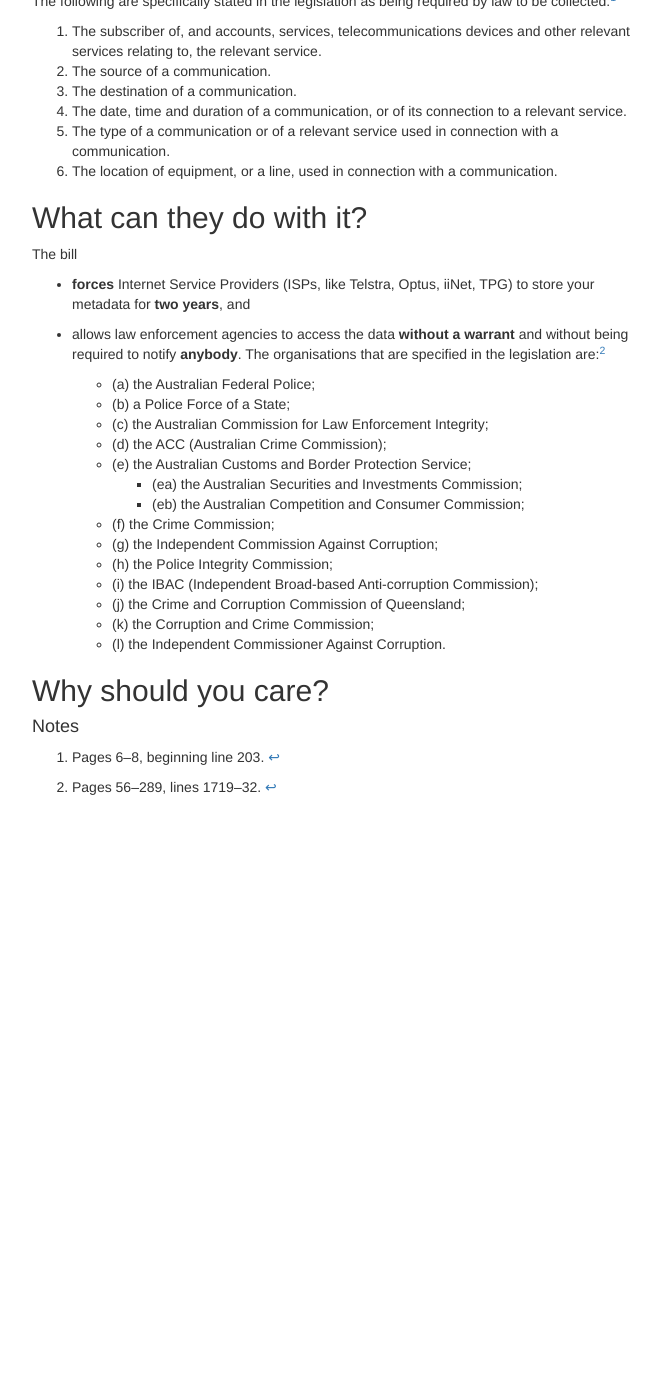
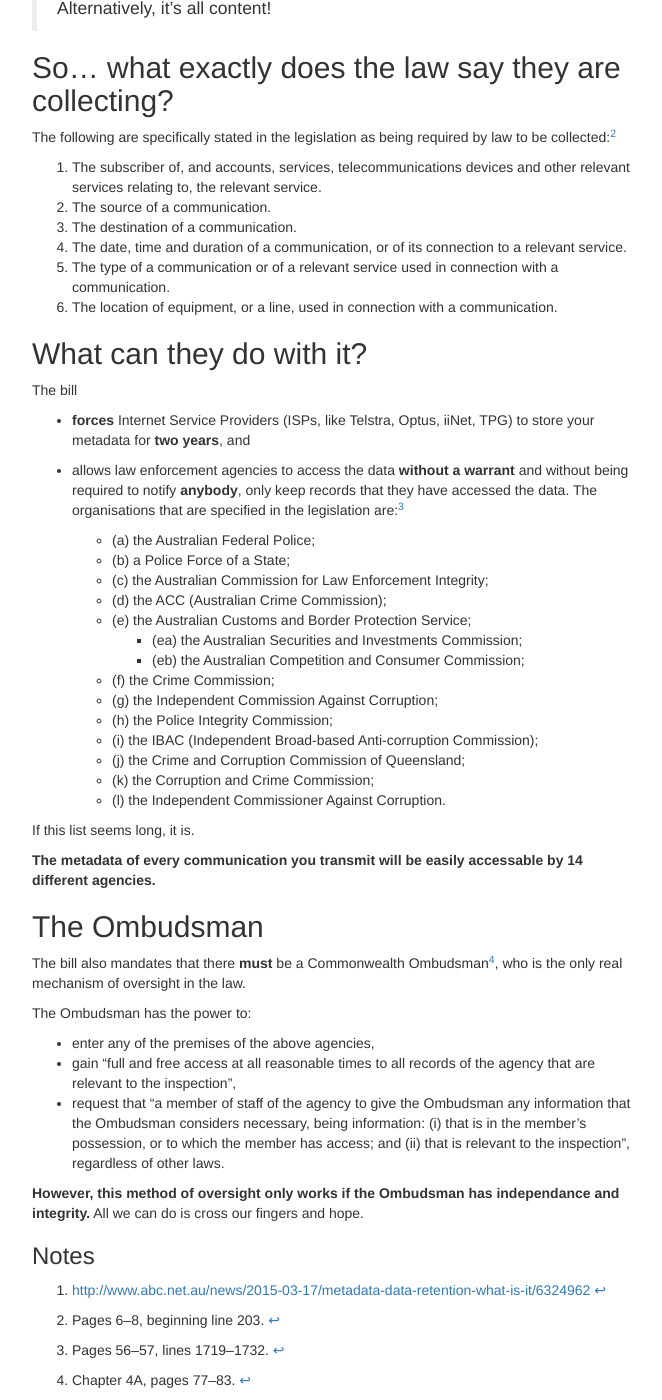
Before and after one commit to stragu/metametadata, a Jekyll site: the page built from law.md, in a window 1280 px wide and 1400 px high, scrolled down 1178 px. Shown: the whole window, without its empty margins (303-965 px from the left). Built offline with Jekyll 4.4.1, drawn with Linux system fonts in a browser that asks for light colours; nearby versions of some CDN libraries; library files that are not in the unit come from our copies; before the commit the page ends 1985 px from its top, so only the background shows below that; some of the changed text lies outside the part shown.

Commit message:
Ombudsman section to law.

```diff
--- a/law.md
+++ b/law.md
@@ -3,18 +3,22 @@ layout: default
 permalink: /law/
 ---
 
-Imagine the Australian government sent an agent to watch over your shoulder
-as you used the computer
-
-The Australian government are pushing through a bill, blandly called
+The Australian government, with the help of the opposition,
+are pushing through a bill, blandly called
 the _Telecommunications (Interception and Access) Amendment
 (Data Retention) Bill 2015_. This is a direct attack on your right to
-privacy, and may be used by a government
+privacy, and means that every communication you participate in is
+kept on record for two years. During that time, employees of
+certain agencies can access the data without judicial
+oversight.
+
+Doesn't that sound <span class="glyphicon glyphicon-heart"></span>lovely<span class="glyphicon glyphicon-heart"></span>?
 
 - [What is metadata?](#what)
-- [Why does the Australian Government want it?](#why)
 - [What are they collecting?](#collecting)
 - [What can they do with it?](#do)
+- [Know your rights, know your Ombudsman](#ombudsman)
+- [Why should you care?](#care)
 
 
 ## <a name="what"></a>What is metadata?
@@ -71,12 +74,15 @@ some other things might be catured, like
 - what application you were using when you sent the data,
 - the operating system of the device that you are using.
 
-### Metadata about website visits
+<p class="lead" align="center">However, there is <strong>no definition of metadata in this law</strong>.</p>
 
+Metadata could, then, concievably mean __anything__:[^nodef]
 
-##Why does the Australian government want it?
+>When you browse a webpage the distinction between content and metadata disappears because it's all
+machine-produced (and machine-understandable) information about web resources. It's all metadata. Alternatively,
+it's all content!
 
-## <a name="collecting"></a>What exactly are they collecting?
+## <a name="collecting"></a>So... what exactly does the law say they are collecting?
 The following are specifically stated in the legislation as being required by law to
 be collected:[^collection]
 
@@ -96,7 +102,8 @@ The bill
 store your metadata for __two years__, and
 
 - allows law enforcement agencies to access the data __without a warrant__ and
-without being required to notify __anybody__. The
+without being required to notify __anybody__, only keep records that they
+have accessed the data. The
 organisations that are specified in the legislation are:[^agencies]
 
     - (a) the Australian Federal Police;
@@ -114,8 +121,29 @@ organisations that are specified in the legislation are:[^agencies]
     - (k) the Corruption and Crime Commission;
     - (l) the Independent Commissioner Against Corruption.
 
-## Why should you care?
+If this list seems long, it is.
 
-#### Notes
+__The metadata of every communication you transmit will be easily accessable by <strong>14</strong>
+different agencies.__
+
+## The Ombudsman<a name="ombudsman"></a>
+
+The bill also mandates that there __must__ be a Commonwealth Ombudsman[^ombudsman], who
+is the only real mechanism of oversight in the law.
+
+The Ombudsman has the power to:
+
+- enter any of the premises of the above agencies,
+- gain "full and free access at all reasonable times to all records of the agency that are relevant to the inspection",
+- request that "a member of staff of the agency to give the Ombudsman any information that the Ombudsman considers necessary, being information:
+(i) that is in the member’s possession, or to which the member has access; and (ii) that is relevant to the inspection", regardless
+of other laws.
+
+__However, this method of oversight only works if the Ombudsman has independance and integrity.__ All we can do is cross
+our fingers and hope.
+
+### Notes
+[^nodef]: [http://www.abc.net.au/news/2015-03-17/metadata-data-retention-what-is-it/6324962](http://www.abc.net.au/news/2015-03-17/metadata-data-retention-what-is-it/6324962)
 [^collection]: Pages 6--8, beginning line 203.
-[^agencies]: Pages 56--289, lines 1719--32.
+[^agencies]: Pages 56--57, lines 1719--1732.
+[^ombudsman]: Chapter 4A, pages 77--83.
```
Also changed, not shown: other parts of law.md (+0 -1 lines).
